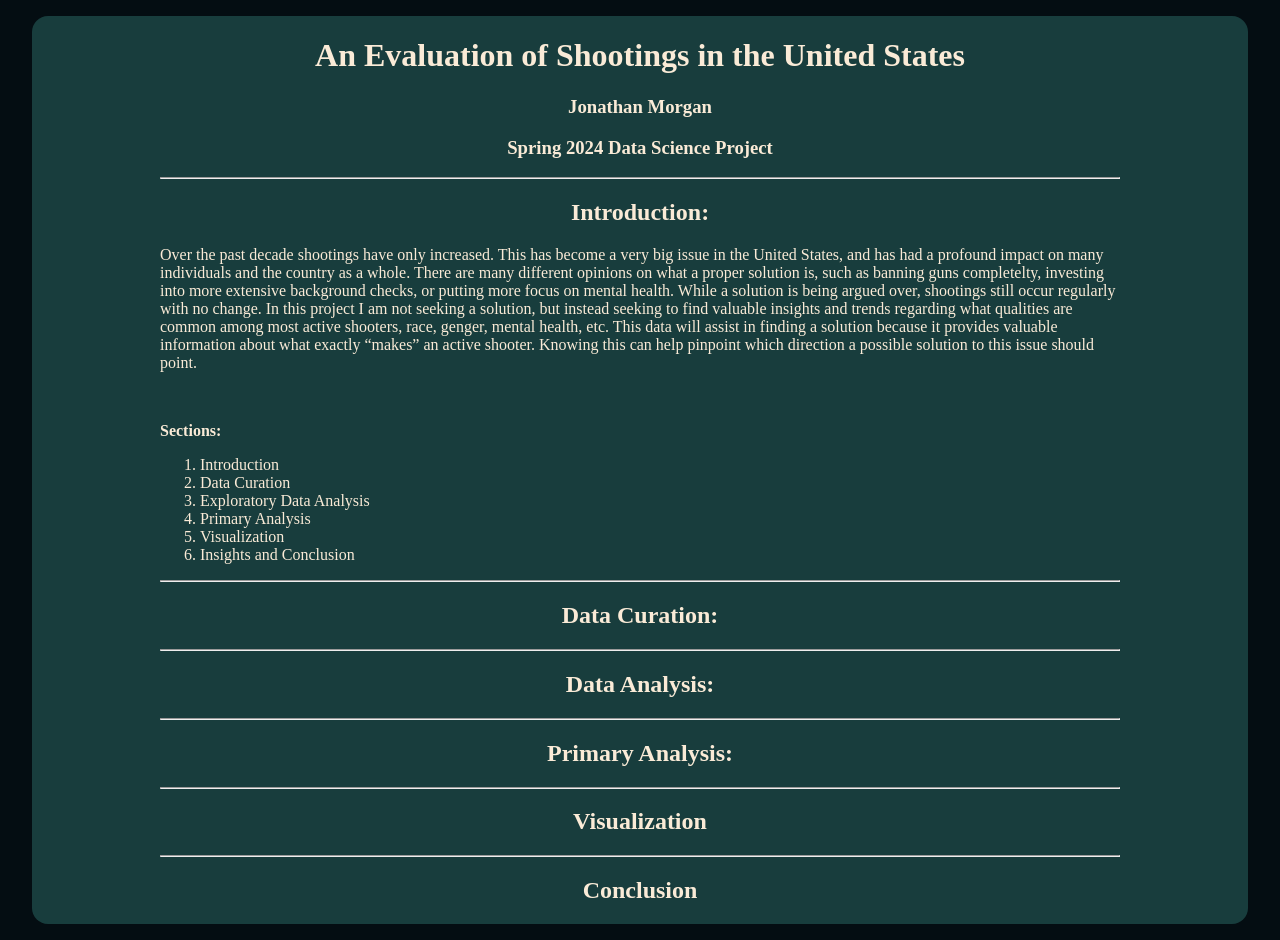
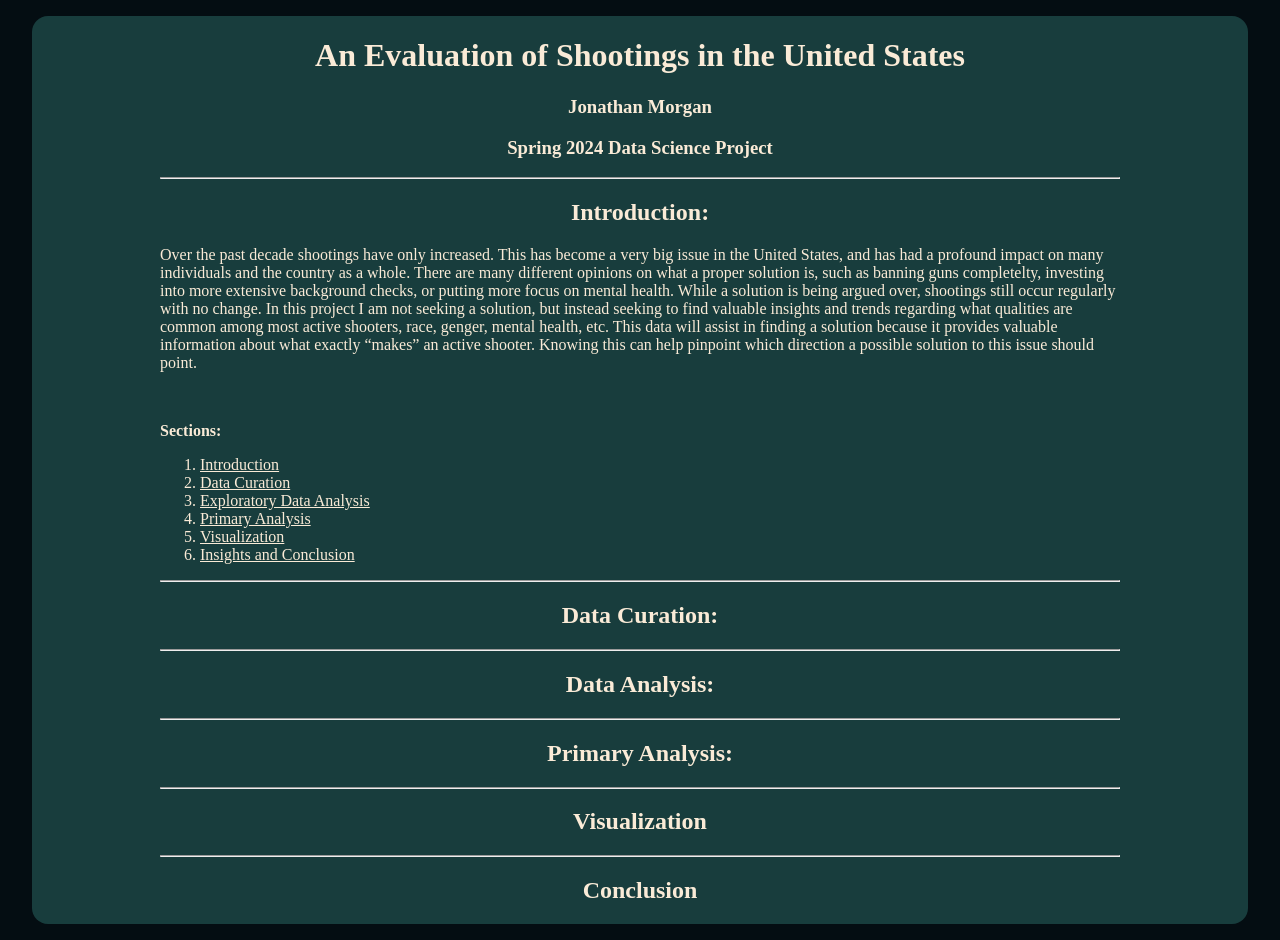
Before and after one commit to JonMorgan1210/JonMorgan1210.github.io, a plain HTML site: page index.html in a window 1280 px wide. Drawn offline with Linux system fonts and the light colour scheme.

```diff
--- a/index.html
+++ b/index.html
@@ -35,12 +35,12 @@
             <p>
                 <b>Sections:</b>
                 <ol>
-                    <li>Introduction</li>
-                    <li>Data Curation</li>
-                    <li>Exploratory Data Analysis</li>
-                    <li>Primary Analysis</li>
-                    <li>Visualization</li>
-                    <li>Insights and Conclusion</li>
+                    <li><a href="#intro">Introduction</a></li>
+                    <li><a href="#data-curation">Data Curation</a></li>
+                    <li><a href="#data-analysis">Exploratory Data Analysis</a></li>
+                    <li><a href="#primary-analysis">Primary Analysis</a></li>
+                    <li><a href="#visualization">Visualization</a></li>
+                    <li><a href="#conclusion">Insights and Conclusion</a></li>
                 </ol>
             </p>
 
--- a/styles.css
+++ b/styles.css
@@ -15,6 +15,15 @@
     padding-right: 8rem;
     border-radius: 1rem;
 }
+
+a {
+    color: antiquewhite;
+}
+
+a:hover {
+    color: aliceblue;
+}
+
 h1,h2,h3 {
     text-align: center;
 }
```
